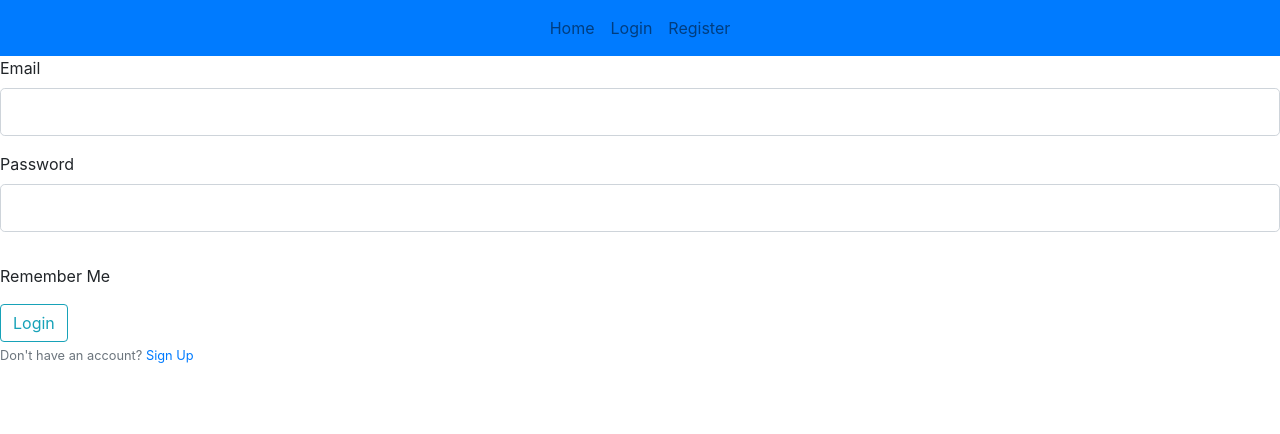
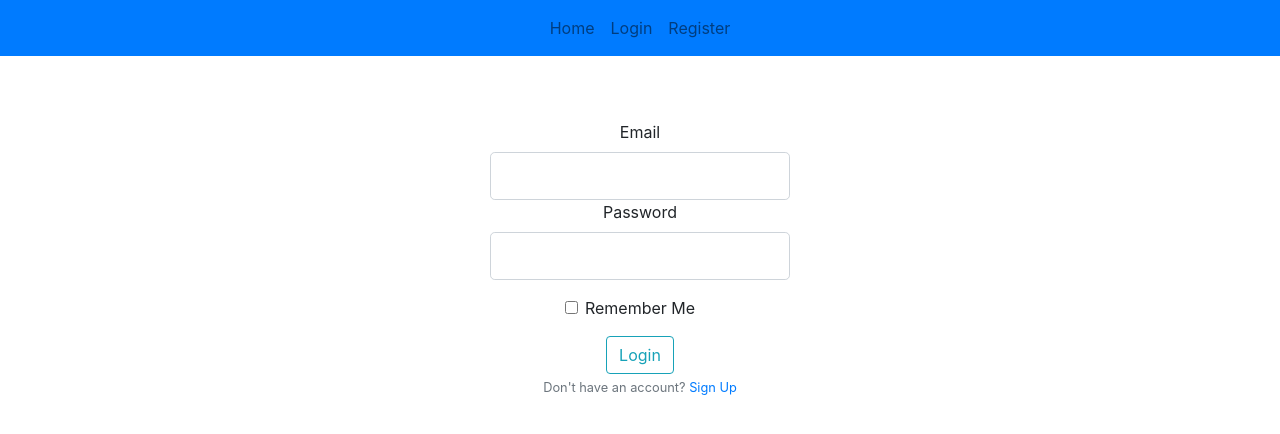
Before and after one commit to pranavmodx/Yaafa-, a Flask app: page /login in a window 1280 px wide. Shown: the top 434 px of the page. Run offline with Flask 2, Linux system fonts and the light colour scheme; some libraries are stand-ins or nearby versions.

Commit message:
heyyy I fixed stuff

```diff
--- /dev/null
+++ b/Hackathon/hackathon_app/static/login.css
@@ -0,0 +1,29 @@
+.post{
+  padding-left: 10px;
+  text-align:center;
+  width:250px;
+
+}
+
+#login{
+  padding-top: 5%;
+  width: 300px;
+  align-items: center;
+  text-align: center;
+  margin: 0 auto;
+}
+#pass{
+
+  width: 300px;
+  align-items: center;
+  text-align: center;
+  margin: 0 auto;
+}
+
+#others{
+
+  align-items: center;
+  text-align: center;
+  margin: 0 auto;
+
+}
--- a/Hackathon/hackathon_app/static/main.css
+++ b/Hackathon/hackathon_app/static/main.css
@@ -1,5 +1,5 @@
 body {
-    background-color: antiquewhite;
+    background-color: white;
 }
 
 h1 {
--- a/Hackathon/hackathon_app/templates/home.html
+++ b/Hackathon/hackathon_app/templates/home.html
@@ -16,7 +16,7 @@
 
 
         <!--<iframe id="scr" src=""></iframe> -->
-
+		      <img id="back" src="https://images.unsplash.com/photo-1439396087961-98bc12c21176?dpr=2&fit=crop&fm=jpg&h=825&q=50&w=1450"/>
         <div id="opt">
 
             <table id="tp">
--- a/Hackathon/hackathon_app/templates/layout.html
+++ b/Hackathon/hackathon_app/templates/layout.html
@@ -5,7 +5,7 @@
     <meta name="viewport" content="width=device-width, initial-scale=1.0">
     <meta http-equiv="X-UA-Compatible" content="ie=edge">
     <link rel="stylesheet" href="https://stackpath.bootstrapcdn.com/bootstrap/4.1.3/css/bootstrap.min.css" integrity="sha384-MCw98/SFnGE8fJT3GXwEOngsV7Zt27NXFoaoApmYm81iuXoPkFOJwJ8ERdknLPMO" crossorigin="anonymous">
-    <link rel="stylesheet" href="{{ url_for('static', filename = 'style.css') }}">
+    <link rel="stylesheet" href="{{ url_for('static', filename = 'main.css') }}">
 
     {% block links %}
     {% endblock links %}
--- a/Hackathon/hackathon_app/templates/login.html
+++ b/Hackathon/hackathon_app/templates/login.html
@@ -1,33 +1,46 @@
 {% extends "layout.html" %}
 
+{% block links %}
+    <link rel="stylesheet" href="{{ url_for('static', filename = 'login.css') }}">
+	<script src="https://code.jquery.com/jquery-3.3.1.slim.min.js" integrity="sha384-q8i/X+965DzO0rT7abK41JStQIAqVgRVzpbzo5smXKp4YfRvH+8abtTE1Pi6jizo" crossorigin="anonymous"></script>
+	<script src="https://cdnjs.cloudflare.com/ajax/libs/popper.js/1.14.6/umd/popper.min.js" integrity="sha384-wHAiFfRlMFy6i5SRaxvfOCifBUQy1xHdJ/yoi7FRNXMRBu5WHdZYu1hA6ZOblgut" crossorigin="anonymous"></script>
+	<script src="https://stackpath.bootstrapcdn.com/bootstrap/4.2.1/js/bootstrap.min.js" integrity="sha384-B0UglyR+jN6CkvvICOB2joaf5I4l3gm9GU6Hc1og6Ls7i6U/mkkaduKaBhlAXv9k" crossorigin="anonymous"></script>
+{% endblock links %}
+
 {% block content %}
-<form method="POST" action="" class="justify-content-center">
+<form  method="POST" action="" class="justify-content-center" width="800px">
     {{ form.hidden_tag() }}
     <fieldset class="form-group">
-        <div class="form-group">
+        <div class="form-group" id="login">
             {{ form.email.label(class="form-control-label") }}
             {{ form.email(class="form-control form-control-lg") }}
-            <div>
+
                 {% if form.email.errors %}
                 {% for error in form.email.errors  %}
                     <span>{{ error }}</span>
                 {% endfor %}
                 {% endif %}
-            </div>
+
         </div>
-        <div class="form-group">
+
+        <div class="form-group" id="pass">
+
             {{ form.password.label(class="form-control-label") }}
+
             {{ form.password(class="form-control form-control-lg") }}
             {% if form.password.errors %}
                 {% for error in form.password.errors  %}
-                    <span>{{ error }}</span>
+                    {{ error }}
                 {% endfor %}
             {% endif %}
         </div>
     </fieldset>
+    <div id="others">
         <div class="form-group">
+
             {{ form.remember(class="form-check-input") }}
             {{ form.remember.label(class="form-check-label") }}
+
         </div>
         <div>
             {{ form.submit(class="btn btn-outline-info") }}
@@ -37,6 +50,7 @@
                 Don't have an account? <a href="{{ url_for('register') }}">Sign Up</a>
             </small>
         </div>
+      </div>
 </form>
 
 {% endblock content %}
```
Also changed, not shown: Hackathon/hackathon_app/static/home.css (+8 -15 lines).
